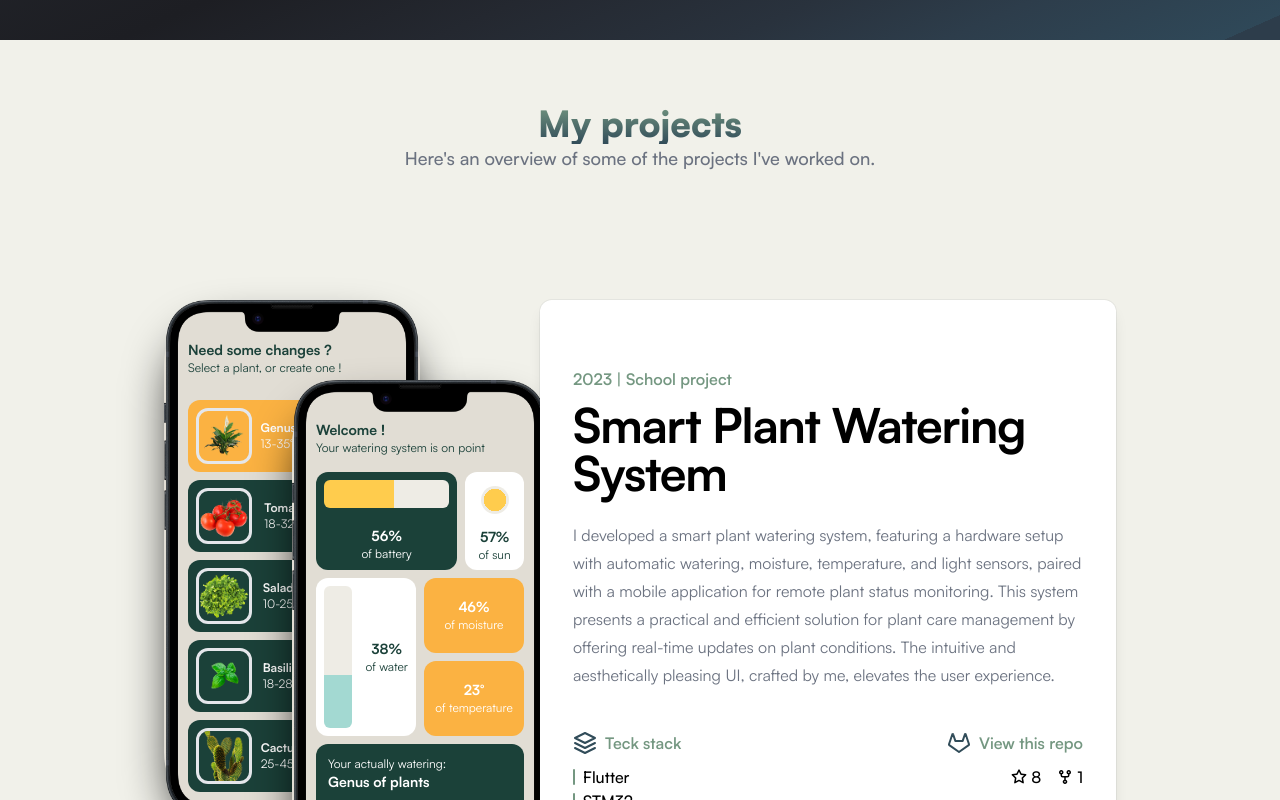
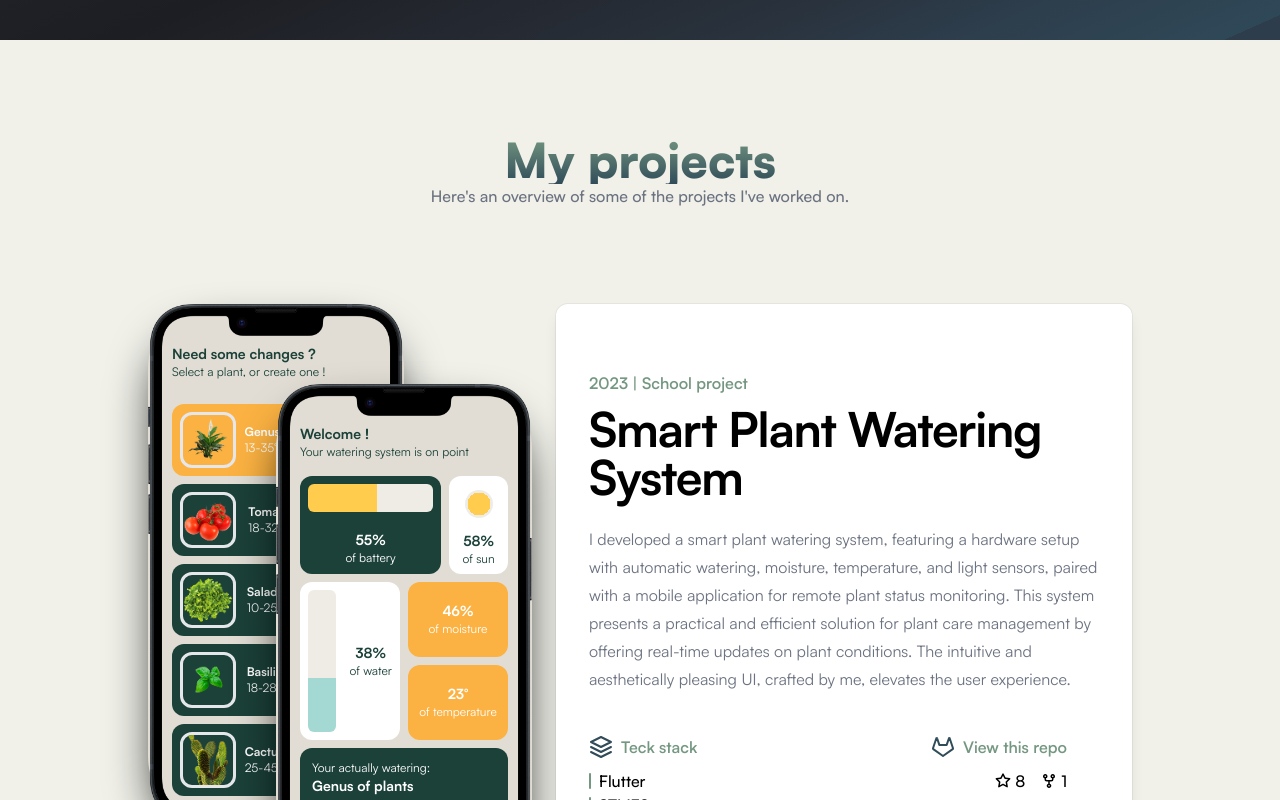
Before and after one commit to NathanBrodin/nathanbrodin.com, a Next.js app: page / in a window 1280 px wide. Shown: the part 800-1600 px from the top of the page. Built offline with nearby package versions, Linux system fonts and the light colour scheme.

Commit message:
Fixed a lot of stuff

```diff
--- a/app/components/layout/header/header.tsx
+++ b/app/components/layout/header/header.tsx
@@ -31,7 +31,7 @@ export default function Header() {
         const element = document.getElementById(page.name.toLowerCase());
         const rect = element?.getBoundingClientRect();
 
-        if (rect!.top <= window.innerHeight * 0.8) {
+        if (rect!.top <= window.innerHeight * 0.5) {
           currentSection = page.name.toLowerCase();
         }
       });
@@ -41,7 +41,7 @@ export default function Header() {
       const homeSection = document.getElementById("home");
       const homeSectionBottomY = homeSection?.getBoundingClientRect().bottom;
       const isBottom =
-        window.innerHeight + window.scrollY >= homeSectionBottomY! * 2;
+        window.innerHeight + window.scrollY >= homeSectionBottomY! * 4;
       showRef.current = isBottom;
 
       setRender({});
--- a/app/components/section/projects/projects.tsx
+++ b/app/components/section/projects/projects.tsx
@@ -11,7 +11,7 @@ export default function Projects() {
         title="My projects"
         subtitle="Here's an overview of some of the projects I've worked on."
       />
-      <div className="flex flex-col gap-16 mx-auto w-full max-w-7xl px-4 md:px-6 items-center">
+      <div className="flex flex-col gap-16 lg:gap-44 mx-auto w-full max-w-7xl items-center">
         <PlantWatering />
         <GrammarChecker />
       </div>
--- a/app/components/ui/cards/RadialGradientCard.tsx
+++ b/app/components/ui/cards/RadialGradientCard.tsx
@@ -20,7 +20,7 @@ export default function RadialGradientCard({ children }: Props) {
 
   return (
     <div
-      className="group relative max-w-xl h-fit rounded-xl border border-white/10 bg-white px-8 py-16 shadow-lg ring-1 ring-gray-900/5"
+      className="group relative max-w-xl h-fit rounded-xl border border-white/10 bg-white px-6 md:px-8 py-16 shadow-lg ring-1 ring-gray-900/5"
       onMouseMove={handleMouseMove}
     >
       <motion.div
--- a/app/components/ui/cards/projectCard.tsx
+++ b/app/components/ui/cards/projectCard.tsx
@@ -31,7 +31,7 @@ export default function ProjectCard({
           {year} | {projectType}
         </h3>
         <div className="mt-2 flex items-center gap-x-2">
-          <span className="text-5xl font-bold tracking-tight text-black">
+          <span className="text-4xl sm:text-5xl font-bold tracking-tight text-black">
             {projectName}
           </span>
         </div>
@@ -40,7 +40,7 @@ export default function ProjectCard({
         </p>
         <div className="flex justify-between items-start">
           <div className="flex flex-col">
-            <div className="flex gap-2 items-center mb-2">
+            <div className="flex gap-2 items-center mb-2 ">
               <Layers className="text-secondary" />
               <h3 className="text-base font-semibold leading-7 text-primary">
                 Teck stack
@@ -50,7 +50,7 @@ export default function ProjectCard({
               {stack?.map((item, index) => {
                 return (
                   <div
-                    className="flex gap-2 items-center hover:translate-x-2 transition-all"
+                    className="flex gap-2 items-center hover:translate-x-2 transition-all "
                     key={index}
                   >
                     <div className="w-0.5 h-4 bg-primary rounded-sm"></div>
@@ -61,7 +61,7 @@ export default function ProjectCard({
             </div>
           </div>
           {repoLink && (
-            <Link href={repoLink} className="flex flex-col items-end">
+            <Link href={repoLink} className="flex flex-col items-end mr-8">
               <div className="flex gap-2 items-center mb-2">
                 {repoType === "GitHub" ? (
                   <Github className="text-secondary" />
--- a/app/components/ui/heading/Heading.tsx
+++ b/app/components/ui/heading/Heading.tsx
@@ -5,11 +5,11 @@ interface Props {
 
 export default function Heading({ title, subtitle }: Props) {
   return (
-    <div className="flex flex-col items-center mt-8 mb-20 sm:mb-32 px-8 sm:px-0 text-center">
-      <h1 className="text-2xl sm:text-3xl lg:text-4xl font-black text-transparent bg-gradient-to-t from-secondary to-primary bg-clip-text ">
+    <div className="flex flex-col items-center my-16 lg:my-24 px-8 lg:px-0 text-center">
+      <h1 className="text-4xl sm:text-5xl font-black text-transparent bg-gradient-to-t from-secondary to-primary bg-clip-text ">
         {title}
       </h1>
-      <h2 className="text-sm sm:text-base lg:text-lg font-medium text-gray-500">
+      <h2 className="text-base font-medium text-gray-500">
         {subtitle}
       </h2>
     </div>
--- a/app/page.tsx
+++ b/app/page.tsx
@@ -7,7 +7,7 @@ export default function Page() {
   return (
     <main className="relative flex grow flex-col">
       <Home />
-      <div className="p-4 md:p-8">
+      <div className="px-4 md:px-6">
         <Projects />
         <About />
         <Contact />
```
